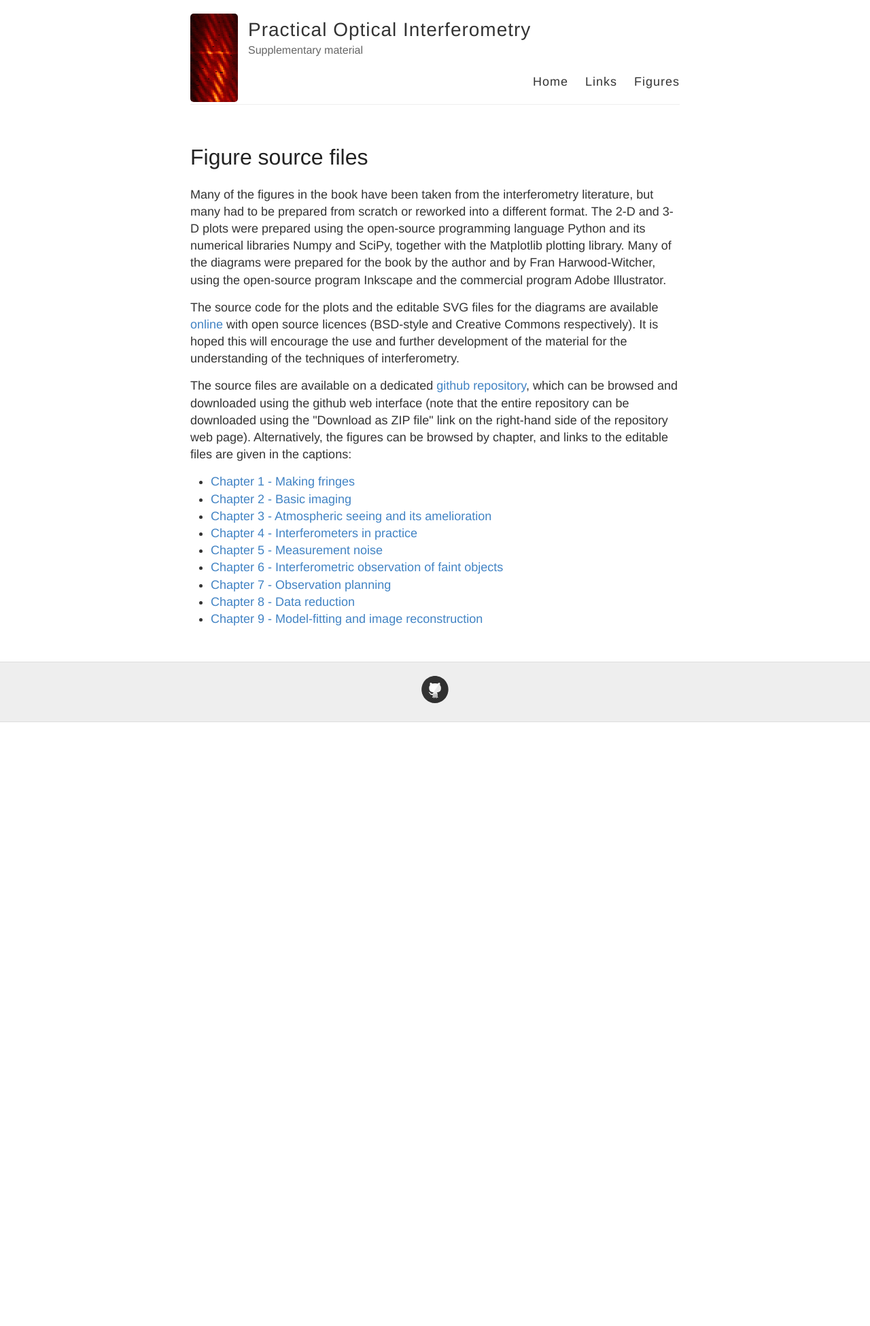
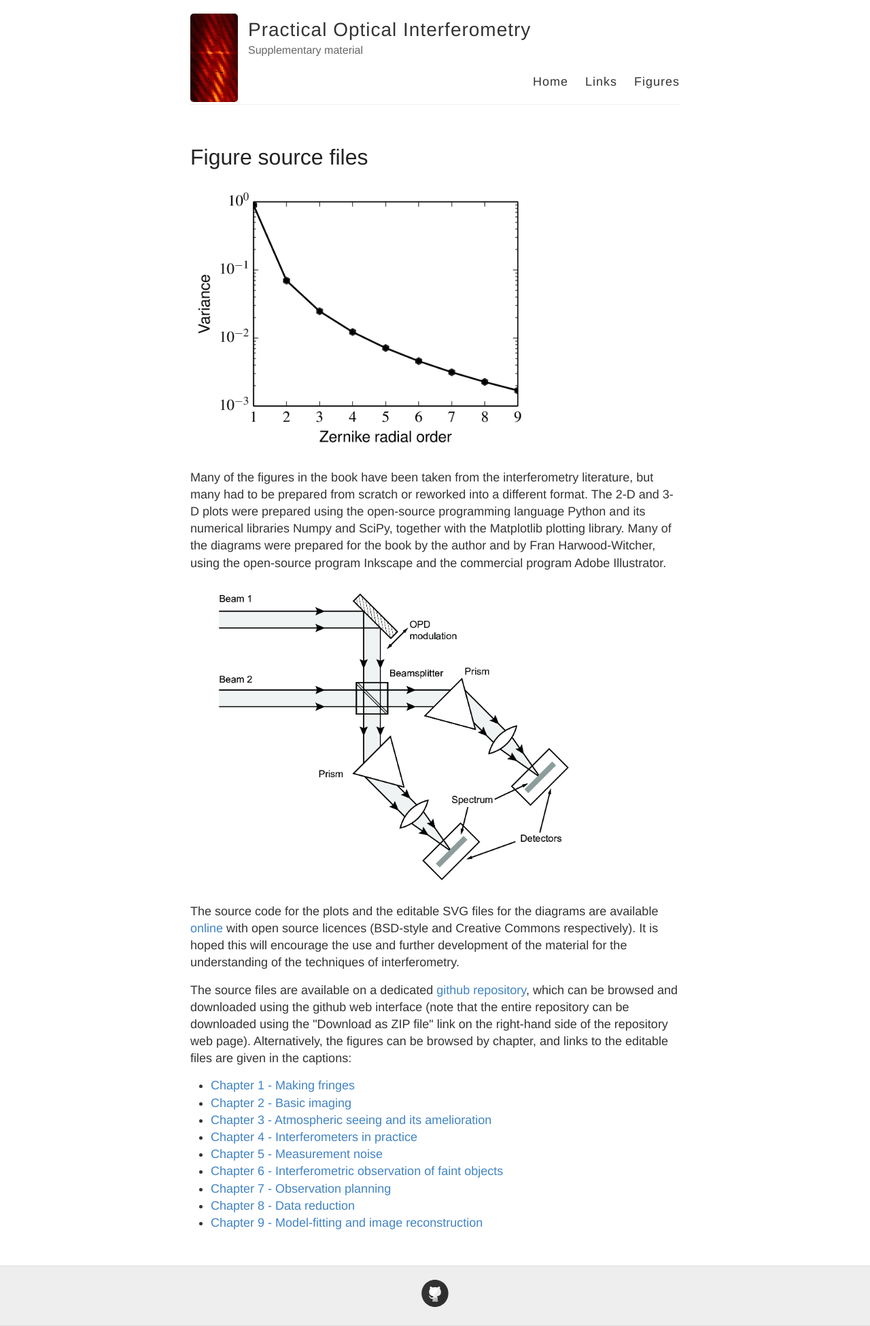
Before and after one commit to dbuscher/practical-optical-interferometry, a Jekyll site: the page built from figures/index.html, in a window 1280 px wide. Shown: the whole page at 68% size. Built offline with Jekyll 4.4.1, drawn with Linux system fonts in a browser that asks for light colours; before the commit the page ends 1062 px from its top, so only the background shows below that.

Commit message:
Added images to pages

```diff
--- a/figures/index.html
+++ b/figures/index.html
@@ -2,9 +2,18 @@
 layout: page
 title: Figure source files
 ---
+<figure>
+<img src="figs/nollvariance.png" alt="Noll variance plot" width=500>
+</figure>
 <p>Many of the figures in the book have been taken from the interferometry literature, but many had to be prepared from scratch or reworked into a different format. The 2-D and 3-D plots were prepared using the open-source programming language Python and its numerical libraries Numpy and SciPy, together with the Matplotlib plotting library.  Many of the diagrams were prepared for the book by the author and by Fran Harwood-Witcher, using the open-source program Inkscape and the commercial program Adobe Illustrator.
 
+  <figure>
+<img src="figs/dispersed-temporal.png" alt="Diagram of dispersed fringes" width=600>
+</figure>
+
+
 <p>The source code for the plots and the editable SVG files for the diagrams are available <a href="https://github.com/dbuscher/practical-optical-interferometry">online</a> with open source licences (BSD-style and Creative Commons respectively). It is hoped this will encourage the use and further development of the material for the understanding of the techniques of interferometry.
+
 
 <p>The source files are available on a dedicated <a href="https://github.com/dbuscher/practical-optical-interferometry">github repository</a>, which can be browsed and downloaded using the github web interface (note that the entire repository can be downloaded using the "Download as ZIP file" link on the right-hand side of the repository web page). Alternatively, the figures can be browsed by chapter, and links to the editable files are given in the captions:
 <ul>
```
Also changed, not shown: index.md (+4 -1 lines).
